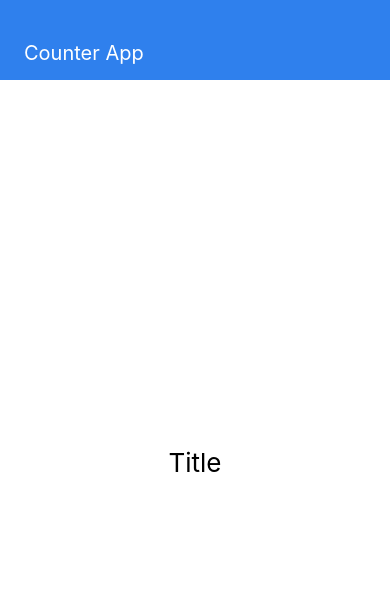
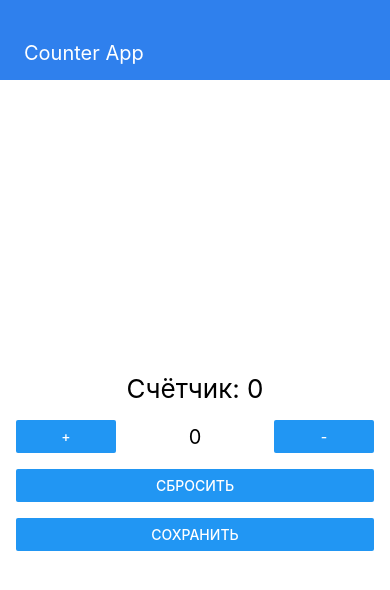
Before and after one commit to xkelxmc/react-native-app, a React Native app: screen / in a window 390 px wide. Shown: the top 590 px of the page. Built offline with nearby package versions, Linux system fonts and the light colour scheme.

Commit message:
Add counter component

```diff
--- a/App.js
+++ b/App.js
@@ -1,13 +1,19 @@
-import * as React from 'react';
+import React, {useState} from 'react';
 import { StyleSheet, Text, View } from 'react-native';
 import Navbar from "./src/components/Navbar";
+import Counter from "./src/components/Counter";
 
 export default function App() {
+  const [countValue, setCountValue] = useState(0);
+  const handleSave = (value) => {
+      setCountValue(value);
+  }
   return (
     <View style={styles.wrapper}>
       <Navbar title={'Counter App'} />
       <View style={styles.container}>
-        <Text style={styles.text}>Title</Text>
+        <Text style={styles.text}>Счётчик: {countValue}</Text>
+        <Counter initialState={0} counterIter={10} minValue={0} maxValue={50} handleSave={handleSave}/>
       </View>
     </View>
   );
@@ -16,7 +22,6 @@ export default function App() {
 const styles = StyleSheet.create({
   wrapper: {
     flex: 1,
-    backgroundColor: 'red'
   },
   container: {
     flex: 1,
--- /dev/null
+++ b/src/components/Counter.js
@@ -0,0 +1,70 @@
+import React, { useState } from 'react';
+import {View, Text, Button, StyleSheet} from 'react-native';
+
+export const Counter = (props) => {
+    const {initialState, counterIter, minValue, maxValue, handleSave} = props;
+    const [count, setCount] = useState(initialState);
+    const upCount = () => {
+        if(count + counterIter <= maxValue) {
+            setCount(count + counterIter);
+        } else {
+            setCount(maxValue);
+        }
+    };
+    const downCount = () => {
+        if(count - counterIter >= minValue) {
+            setCount(count - counterIter);
+        } else {
+            setCount(minValue);
+        }
+    };
+    const resetCount = () => {
+        setCount(initialState);
+    };
+    const saveCount = () => {
+        handleSave(count);
+    };
+    return (
+        <View style={styles.root}>
+            <View style={styles.counterContainer}>
+                <View style={styles.buttonContainer}>
+                    <Button title={'+'} onPress={upCount} />
+                </View>
+                <Text style={styles.text}>{count}</Text>
+                <View style={styles.buttonContainer}>
+                    <Button title={'-'} onPress={downCount} />
+                </View>
+            </View>
+            <View style={styles.buttonReset}>
+                <Button title={'сбросить'} onPress={resetCount} />
+            </View>
+            <View style={styles.buttonReset}>
+                <Button title={'сохранить'} onPress={saveCount} />
+            </View>
+        </View>
+    )
+};
+
+const styles = StyleSheet.create({
+    root: {
+        marginTop: 16,
+        width: '100%',
+        paddingHorizontal: 16,
+    },
+    counterContainer: {
+        flexDirection: 'row',
+        justifyContent: 'space-between',
+        alignItems: 'center',
+    },
+    text: {
+        fontSize: 20,
+    },
+    buttonContainer: {
+        width: 100,
+    },
+    buttonReset: {
+        marginTop: 16,
+    },
+});
+
+export default Counter;
```
